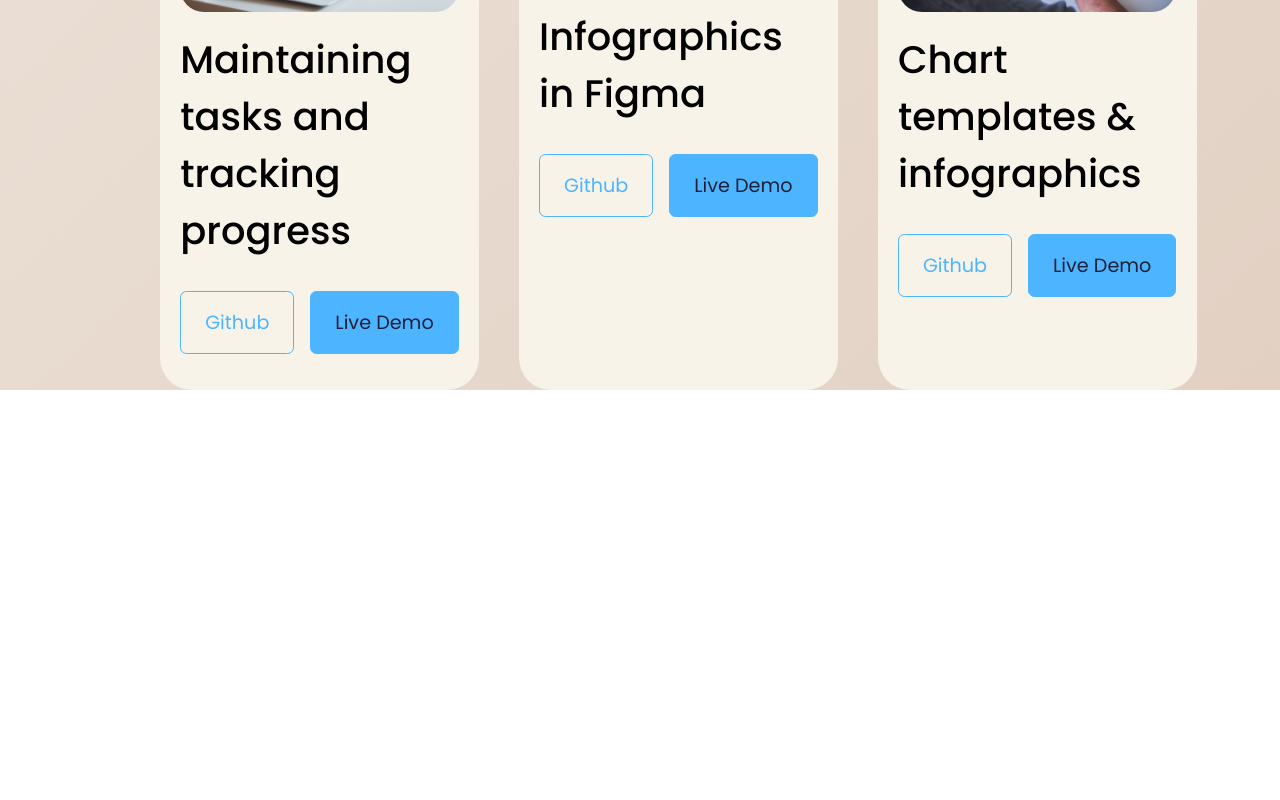
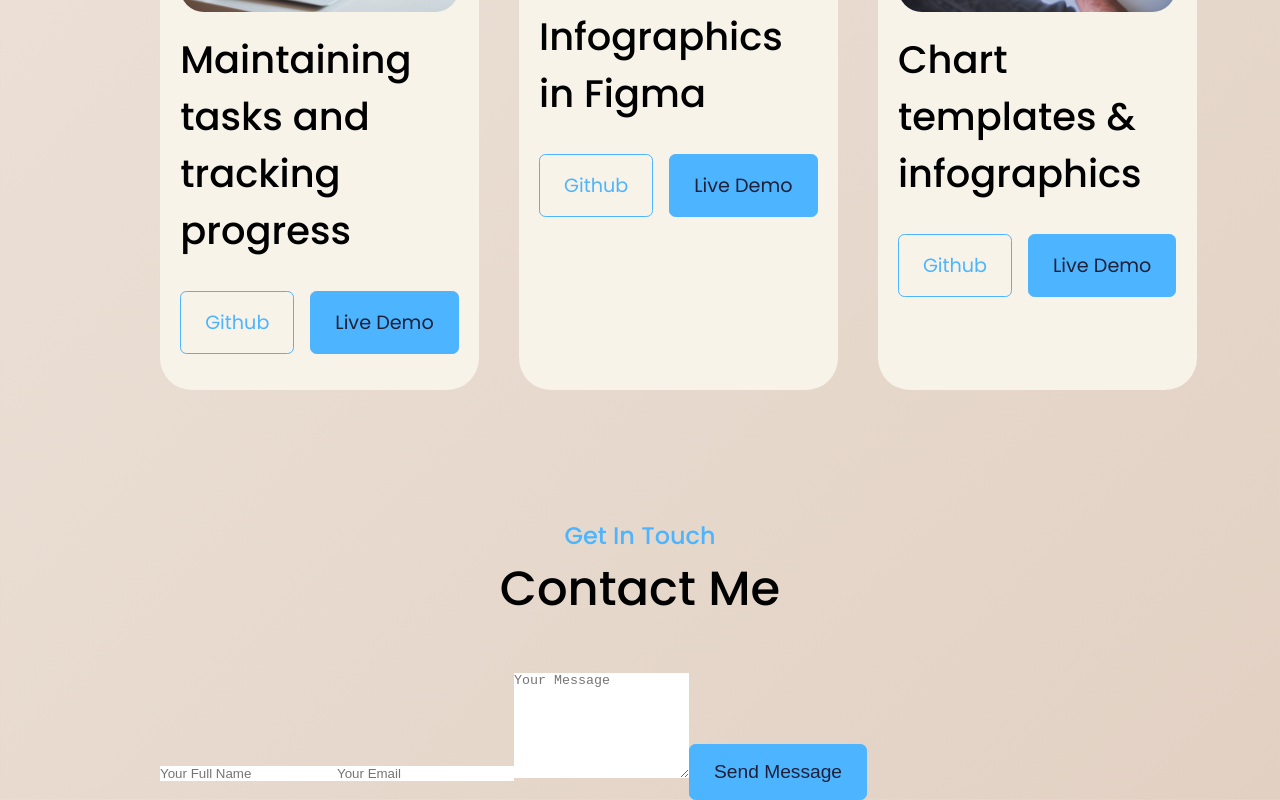
Before and after one commit to asperatusx/Build-A-Portfolio, a React (Create React App) app: page / in a window 1280 px wide. Shown: the part 3977-4777 px from the top of the page. Before the commit the page ends 4367 px from the top, so only its background shows below. Built offline with nearby package versions, Linux system fonts and the light colour scheme.

Commit message:
setup emailjs and form for it

```diff
--- a/package.json
+++ b/package.json
@@ -6,6 +6,7 @@
     "@testing-library/jest-dom": "^5.16.5",
     "@testing-library/react": "^13.4.0",
     "@testing-library/user-event": "^13.5.0",
+    "emailjs-com": "^3.2.0",
     "react": "^18.2.0",
     "react-dom": "^18.2.0",
     "react-icons": "^4.7.1",
--- /dev/null
+++ b/src/components/Contact/Contact.js
@@ -0,0 +1,50 @@
+import React from 'react'
+import './Contact.scss'
+import {MdOutlineEmail} from 'react-icons/md'
+import {AiOutlineWhatsApp} from 'react-icons/ai'
+import {AiOutlineLinkedin} from 'react-icons/ai'
+import { useRef } from 'react';
+import emailjs from 'emailjs-com'
+
+
+const SERVICE_ID = "service_7i4fl6q";
+const TEMPLATE_ID = "template_8vkchnb";
+const PUBLIC_KEY = "PK0qBAgkdGRfZ817S"
+
+const Contact = () => {
+  const form = useRef();
+
+  const sendEmail = (e) => {
+    e.preventDefault();
+
+    emailjs.sendForm(SERVICE_ID, TEMPLATE_ID, form.current, PUBLIC_KEY)
+      .then((result) => {
+          console.log(result.text);
+      }, (error) => {
+          console.log(error.text);
+      });
+
+    e.target.reset();
+  };
+
+  return (
+    <section id="contact">
+      <h5>Get In Touch</h5>
+      <h2>Contact Me</h2>
+
+      <div className="container contact__container">
+        <div className="contact__options">
+
+        </div>
+        <form ref={form} onSubmit={sendEmail}>
+          <input type="text" name='name' placeholder='Your Full Name' required />
+          <input type="email" name='email' placeholder='Your Email' required />
+          <textarea name="message" rows="7" placeholder='Your Message' required></textarea>
+          <button type='submit' className='btn btn-primary'>Send Message</button>
+        </form>
+      </div>
+    </section>
+  )
+}
+
+export default Contact
--- /dev/null
+++ b/src/components/Contact/Contact.scss
@@ -0,0 +1,2 @@
+@use "../../styles/partials/resets";
+@use "../../styles/partials/variables" as *;
--- a/src/pages/Home/Home.js
+++ b/src/pages/Home/Home.js
@@ -4,6 +4,7 @@ import Header from '../../components/Header/Header'
 import About from '../../components/About/About'
 import Skills from '../../components/Skills/Skills'
 import Projects from '../../components/Projects/Projects'
+import Contact from '../../components/Contact/Contact'
 
 
 const Home = () => {
@@ -13,6 +14,7 @@ const Home = () => {
       <About />
       <Skills />
       <Projects />
+      <Contact />
     </>
 
   )
```
Also changed, not shown: 1 other file (tests, documents, lock files or other folders).
